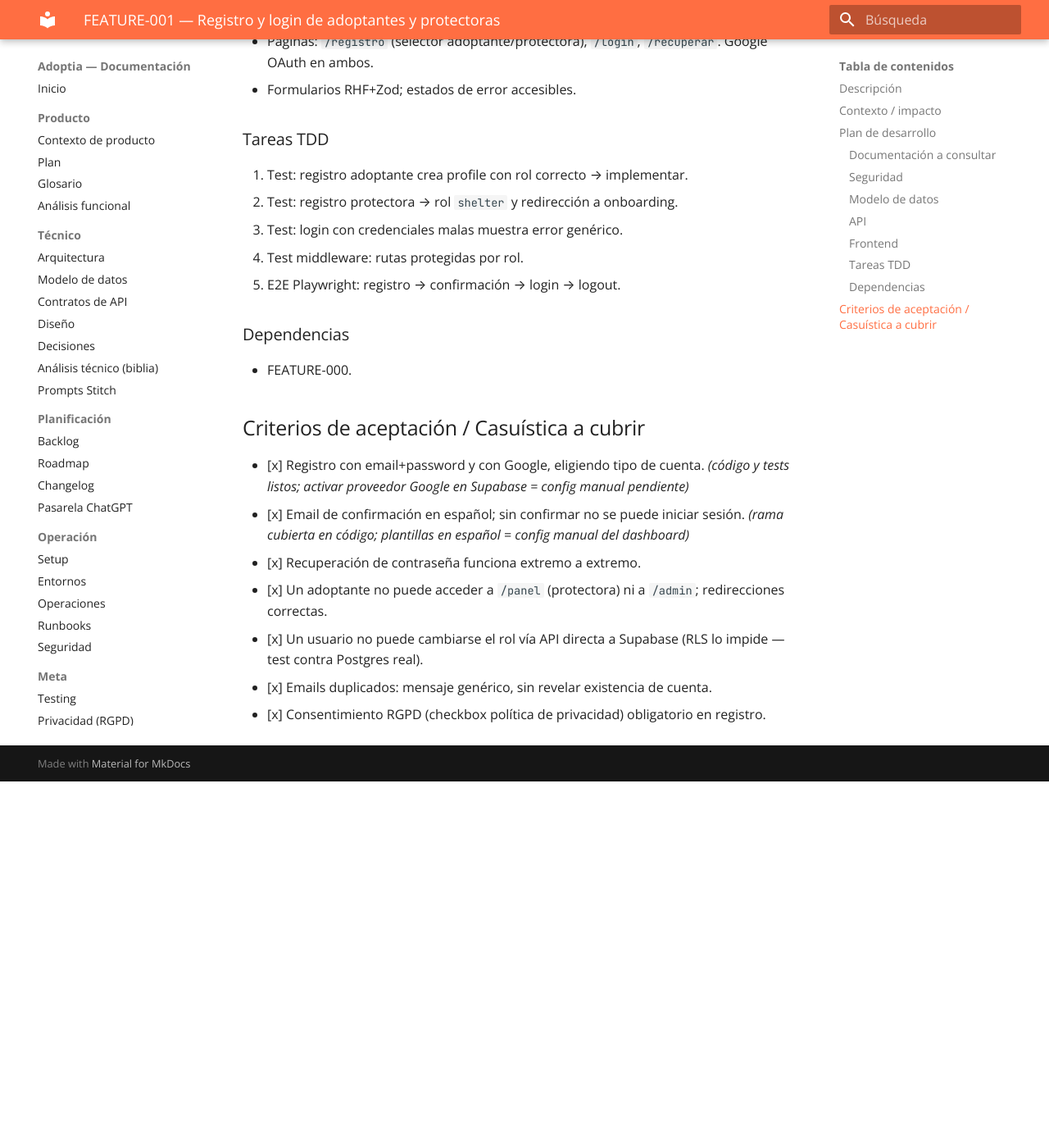
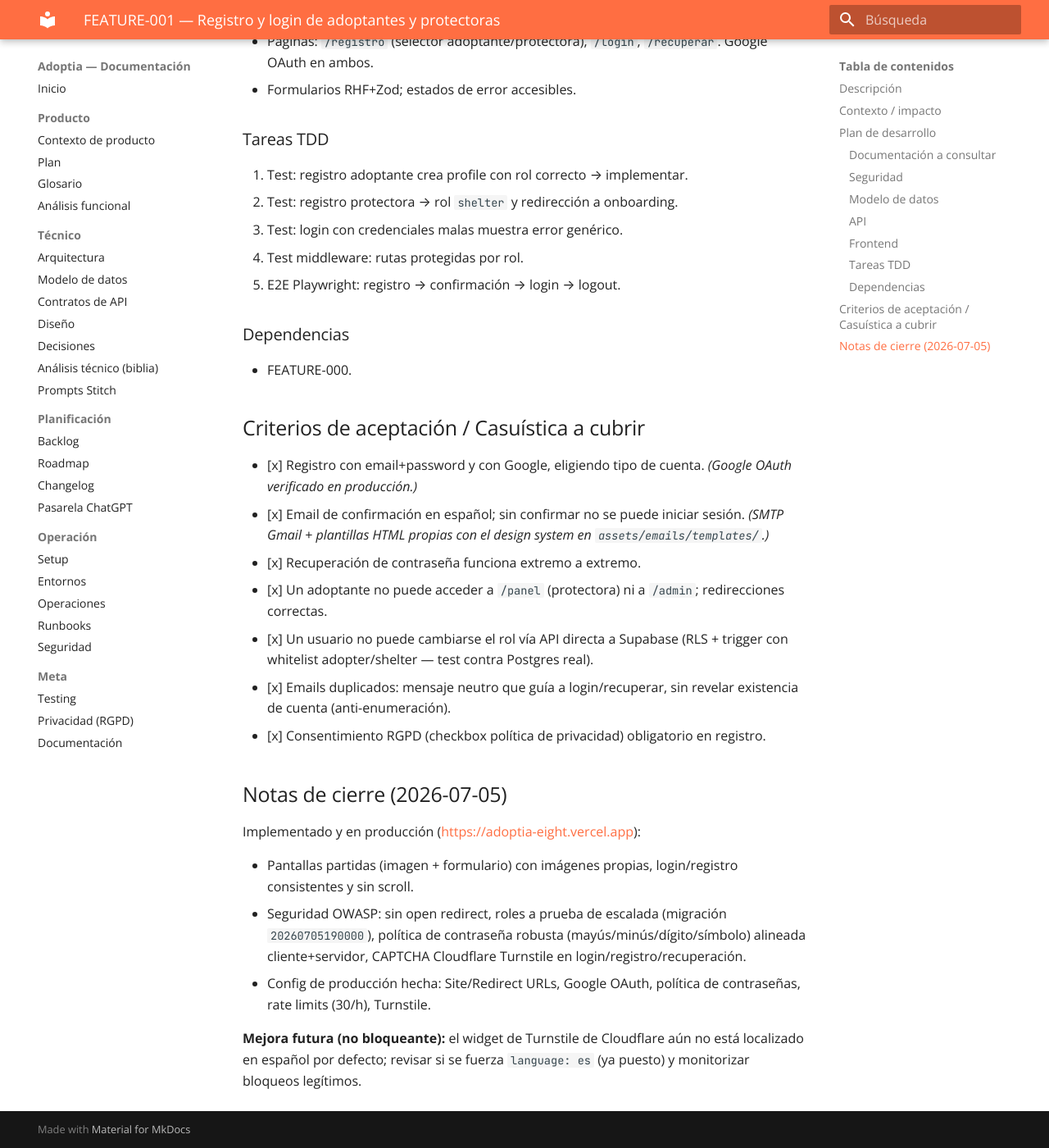
Before and after one commit to GorkaAnasinf/Adoptia, an MkDocs documentation site: the page built from docs/planning/items/FEATURE-001.md, in a window 1280 px wide and 1400 px high, scrolled down 1174 px. Shown: the whole window at 82% size. Built offline with MkDocs 1.6.1 and Material for MkDocs 9.7.7, drawn with Linux system fonts in a browser that asks for light colours; before the commit the page ends 2127 px from its top, so only the background shows below that.

Commit message:
docs(planning): cierra FEATURE-001 y alinea documentacion
Item hecho con notas de cierre, CHANGELOG 0.0.5, decisiones 20-23 (whitelist de rol, Turnstile, SMTP Gmail, politica de contrasena), variable de Turnstile en ENVIRONMENT y render de planificacion.

Co-Authored-By: Claude Fable 5 <noreply@anthropic.com>

```diff
--- a/docs/planning/items/FEATURE-001.md
+++ b/docs/planning/items/FEATURE-001.md
@@ -59,10 +59,20 @@ Puerta de entrada de todo: sin cuenta no hay solicitudes ni panel. La fricción
 
 ## Criterios de aceptación / Casuística a cubrir
 
-- [x] Registro con email+password y con Google, eligiendo tipo de cuenta. *(código y tests listos; activar proveedor Google en Supabase = config manual pendiente)*
-- [x] Email de confirmación en español; sin confirmar no se puede iniciar sesión. *(rama cubierta en código; plantillas en español = config manual del dashboard)*
+- [x] Registro con email+password y con Google, eligiendo tipo de cuenta. *(Google OAuth verificado en producción.)*
+- [x] Email de confirmación en español; sin confirmar no se puede iniciar sesión. *(SMTP Gmail + plantillas HTML propias con el design system en `assets/emails/templates/`.)*
 - [x] Recuperación de contraseña funciona extremo a extremo.
 - [x] Un adoptante no puede acceder a `/panel` (protectora) ni a `/admin`; redirecciones correctas.
-- [x] Un usuario no puede cambiarse el rol vía API directa a Supabase (RLS lo impide — test contra Postgres real).
-- [x] Emails duplicados: mensaje genérico, sin revelar existencia de cuenta.
+- [x] Un usuario no puede cambiarse el rol vía API directa a Supabase (RLS + trigger con whitelist adopter/shelter — test contra Postgres real).
+- [x] Emails duplicados: mensaje neutro que guía a login/recuperar, sin revelar existencia de cuenta (anti-enumeración).
 - [x] Consentimiento RGPD (checkbox política de privacidad) obligatorio en registro.
+
+## Notas de cierre (2026-07-05)
+
+Implementado y en producción (<https://adoptia-eight.vercel.app>):
+
+- Pantallas partidas (imagen + formulario) con imágenes propias, login/registro consistentes y sin scroll.
+- Seguridad OWASP: sin open redirect, roles a prueba de escalada (migración `20260705190000`), política de contraseña robusta (mayús/minús/dígito/símbolo) alineada cliente+servidor, CAPTCHA Cloudflare Turnstile en login/registro/recuperación.
+- Config de producción hecha: Site/Redirect URLs, Google OAuth, política de contraseñas, rate limits (30/h), Turnstile.
+
+**Mejora futura (no bloqueante):** el widget de Turnstile de Cloudflare aún no está localizado en español por defecto; revisar si se fuerza `language: es` (ya puesto) y monitorizar bloqueos legítimos.
```
Also changed, not shown: docs/operations/ENVIRONMENT.md (+1 -0 lines), docs/planning/BACKLOG.md (+3 -3 lines), docs/planning/CHANGELOG.md (+17 -0 lines), docs/technical/DECISIONS.md (+9 -0 lines).
